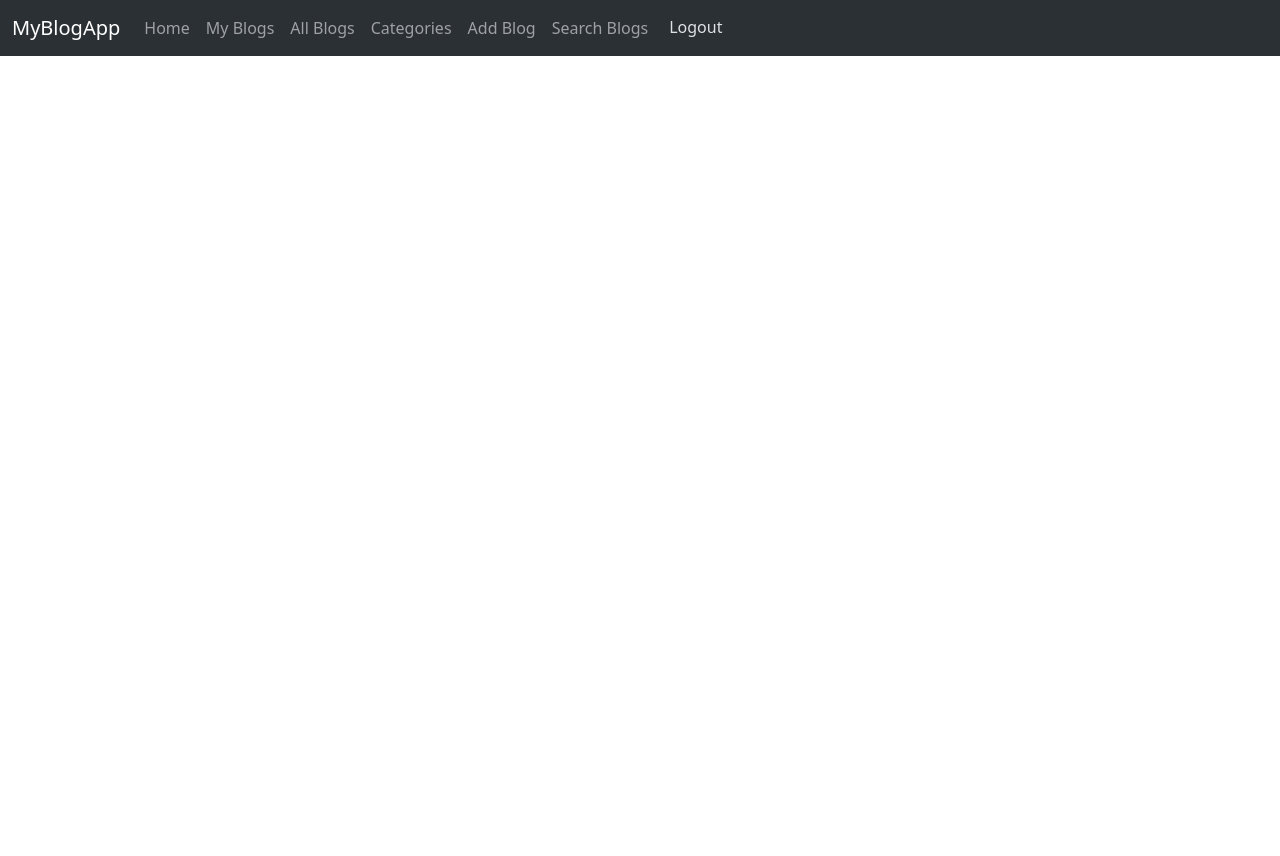
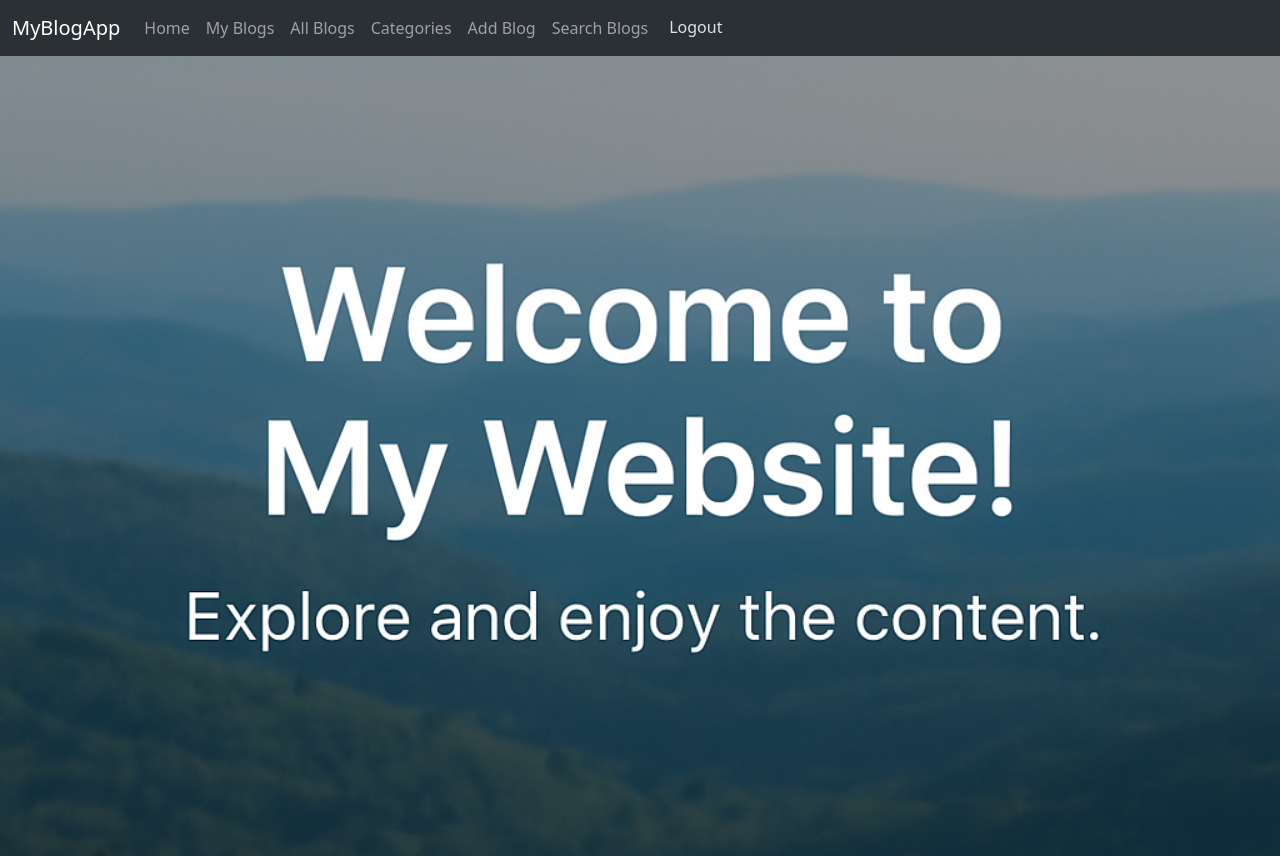
Before and after one commit to GargParas/BlogApp, a React (Vite) app in the folder client/: page /home in a window 1280 px wide. Before the commit the page ends 800 px from the top, so only its background shows below. Built offline with nearby package versions, Linux system fonts and the light colour scheme; sample sign-in values are in the browser's storage.

Commit message:
added some css for home page

```diff
--- a/client/src/App.css
+++ b/client/src/App.css
@@ -0,0 +1,14 @@
+.home-page {
+    background-image: url('./components/images/home.png');
+    background-size: cover;
+    background-position: center;
+    height: 100vh;
+    display: flex;
+    justify-content: center;
+    align-items: center;
+  }
+
+  h1, p {
+    /* color: white; */
+    font-family: Arial, sans-serif;
+  }
```
